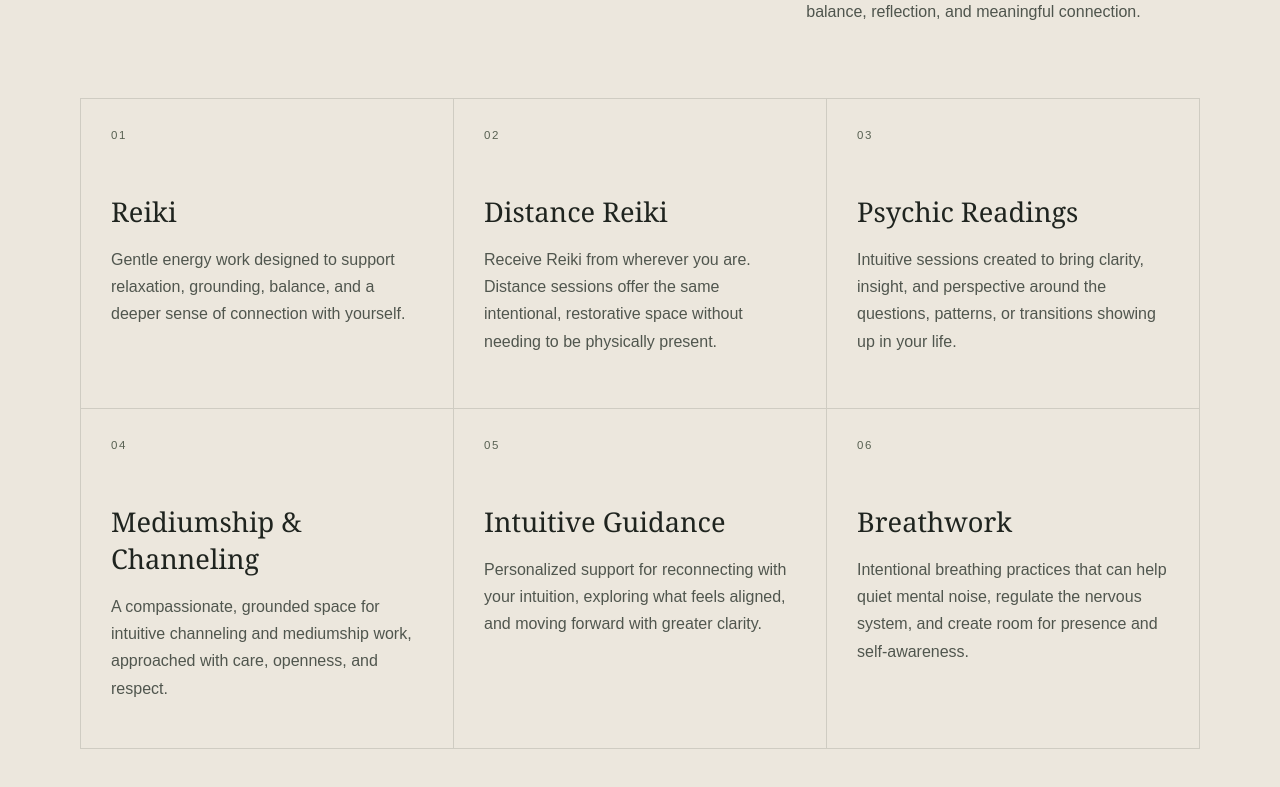
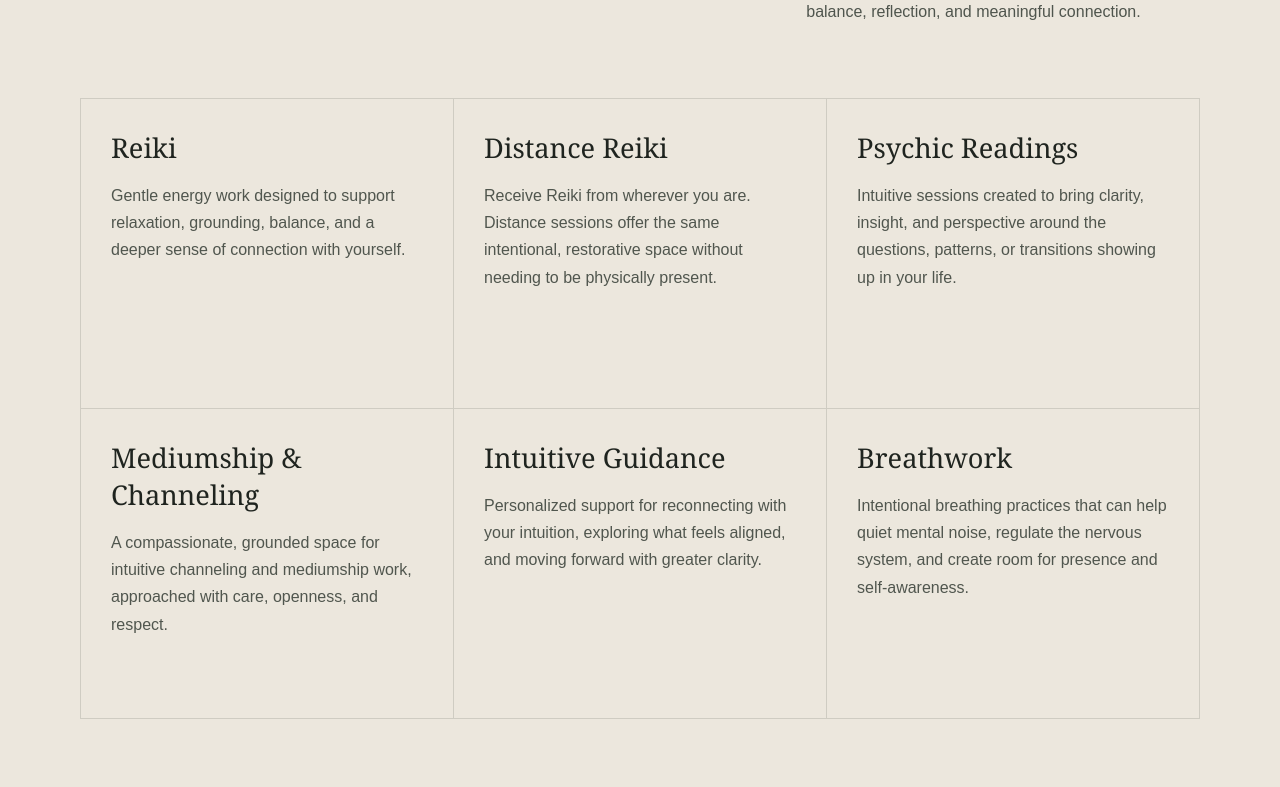
Before and after one commit to tommygreer1/quiet-alchemy-reiki-wellness, a Next.js app: page / in a window 1280 px wide. Shown: the part 1659-2446 px from the top of the page. Built offline with nearby package versions, Linux system fonts and the light colour scheme.

Commit message:
Remove service card numbers

```diff
--- a/app/page.js
+++ b/app/page.js
@@ -84,9 +84,8 @@ export default function Home() {
           </div>
 
           <div className="serviceGrid">
-            {services.map((service, index) => (
+            {services.map((service) => (
               <article className="serviceCard" key={service.title}>
-                <span>{String(index + 1).padStart(2, "0")}</span>
                 <h3>{service.title}</h3>
                 <p>{service.text}</p>
               </article>
```
